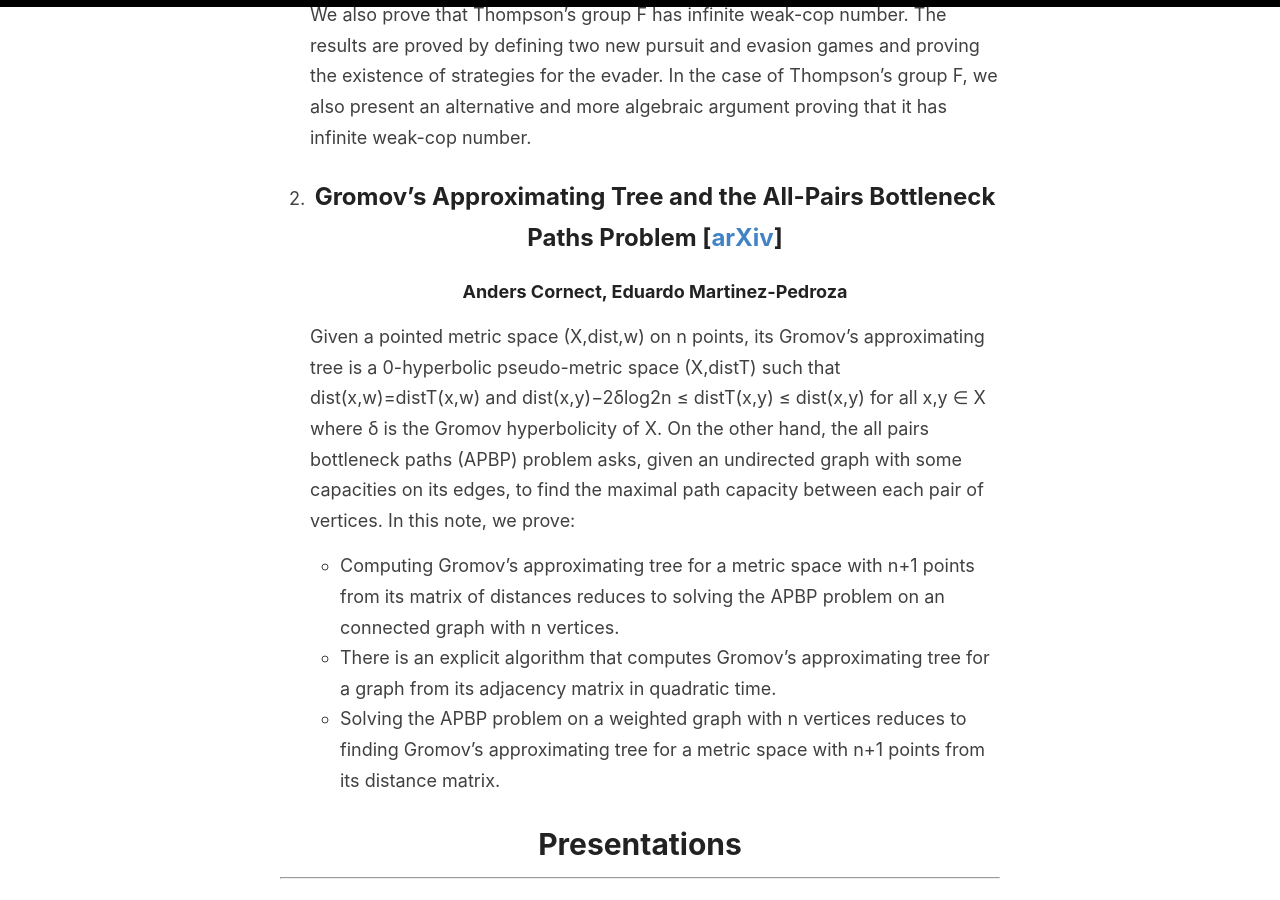
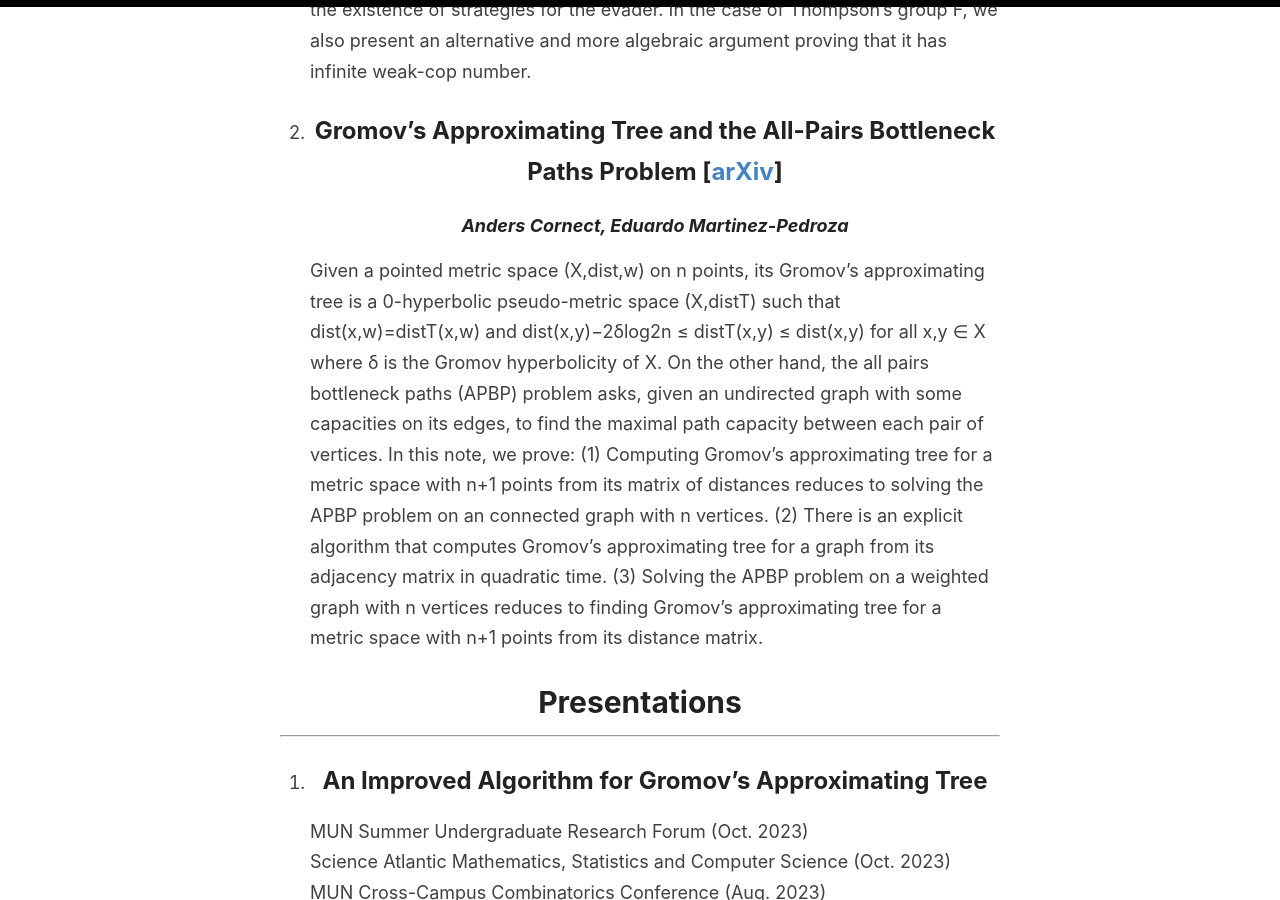
Before and after one commit to And-ers/And-ers.github.io, a Jekyll site: the page built from _pages/publications.md, in a window 1280 px wide and 900 px high, scrolled down 666 px. Built offline with Jekyll 4.4.1, drawn with Linux system fonts in a browser that asks for light colours.

Commit message:
modified:   _pages/publications.md

```diff
--- a/_pages/publications.md
+++ b/_pages/publications.md
@@ -4,20 +4,16 @@
 permalink: /publications/
 ---
 
-# Publications
 ---
 1. ## The Lamplighter Groups and Thompson's Group F have Infinite Weak-Cop Number [[arXiv](https://arxiv.org/abs/2406.11996)]
-   #### Anders Cornect, Eduardo Martinez-Pedroza
+   #### *Anders Cornect, Eduardo Martinez-Pedroza*
 
    The weak-cop number of a graph, introduced by Lee et al (2023), is a quasi-isometric invariant of graphs and hence of finitely generated groups via their Cayley graphs. While for any m∈Z+∪{∞} there exist graphs with weak-cop number m, it is an open question whether there exists finitely generated groups whose weak-cop number is different than 1 and ∞. We prove that wreath products of nontrivial groups by infinite groups have infinite weak-cop number. We also prove that Thompson's group F has infinite weak-cop number. The results are proved by defining two new pursuit and evasion games and proving the existence of strategies for the evader. In the case of Thompson's group F, we also present an alternative and more algebraic argument proving that it has infinite weak-cop number.
 
 1. ## Gromov's Approximating Tree and the All-Pairs Bottleneck Paths Problem [[arXiv](https://arxiv.org/abs/2408.05338)]
-   #### Anders Cornect, Eduardo Martinez-Pedroza
+   #### *Anders Cornect, Eduardo Martinez-Pedroza*
 
-   Given a pointed metric space (X,dist,w) on n points, its Gromov's approximating tree is a 0-hyperbolic pseudo-metric space (X,distT) such that dist(x,w)=distT(x,w) and dist(x,y)−2δlog2n ≤ distT(x,y) ≤ dist(x,y) for all x,y ∈ X where δ is the Gromov hyperbolicity of X. On the other hand, the all pairs bottleneck paths (APBP) problem asks, given an undirected graph with some capacities on its edges, to find the maximal path capacity between each pair of vertices. In this note, we prove:
-   - Computing Gromov's approximating tree for a metric space with n+1 points from its matrix of distances reduces to solving the APBP problem on an connected graph with n vertices.
-   - There is an explicit algorithm that computes Gromov's approximating tree for a graph from its adjacency matrix in quadratic time.
-   - Solving the APBP problem on a weighted graph with n vertices reduces to finding Gromov's approximating tree for a metric space with n+1 points from its distance matrix.
+   Given a pointed metric space (X,dist,w) on n points, its Gromov's approximating tree is a 0-hyperbolic pseudo-metric space (X,distT) such that dist(x,w)=distT(x,w) and dist(x,y)−2δlog2n ≤ distT(x,y) ≤ dist(x,y) for all x,y ∈ X where δ is the Gromov hyperbolicity of X. On the other hand, the all pairs bottleneck paths (APBP) problem asks, given an undirected graph with some capacities on its edges, to find the maximal path capacity between each pair of vertices. In this note, we prove: (1) Computing Gromov's approximating tree for a metric space with n+1 points from its matrix of distances reduces to solving the APBP problem on an connected graph with n vertices. (2) There is an explicit algorithm that computes Gromov's approximating tree for a graph from its adjacency matrix in quadratic time. (3) Solving the APBP problem on a weighted graph with n vertices reduces to finding Gromov's approximating tree for a metric space with n+1 points from its distance matrix.
 
 # Presentations
 ---
```
